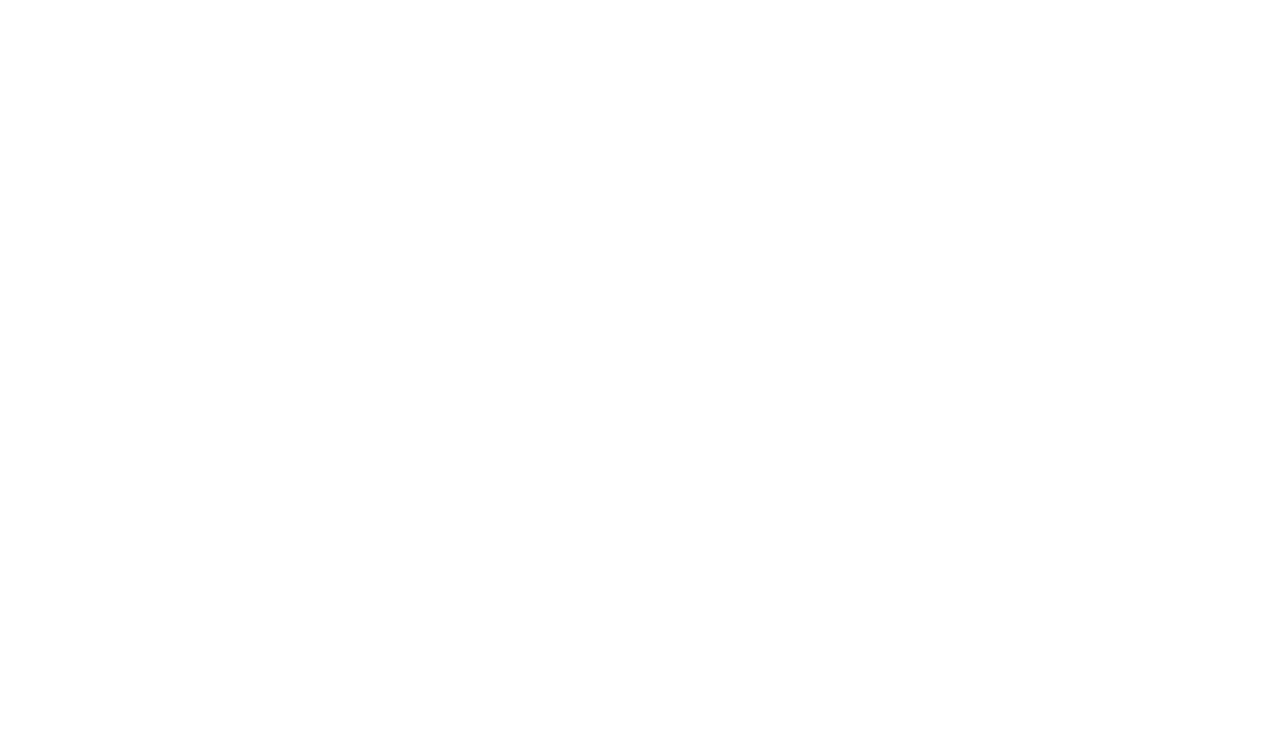
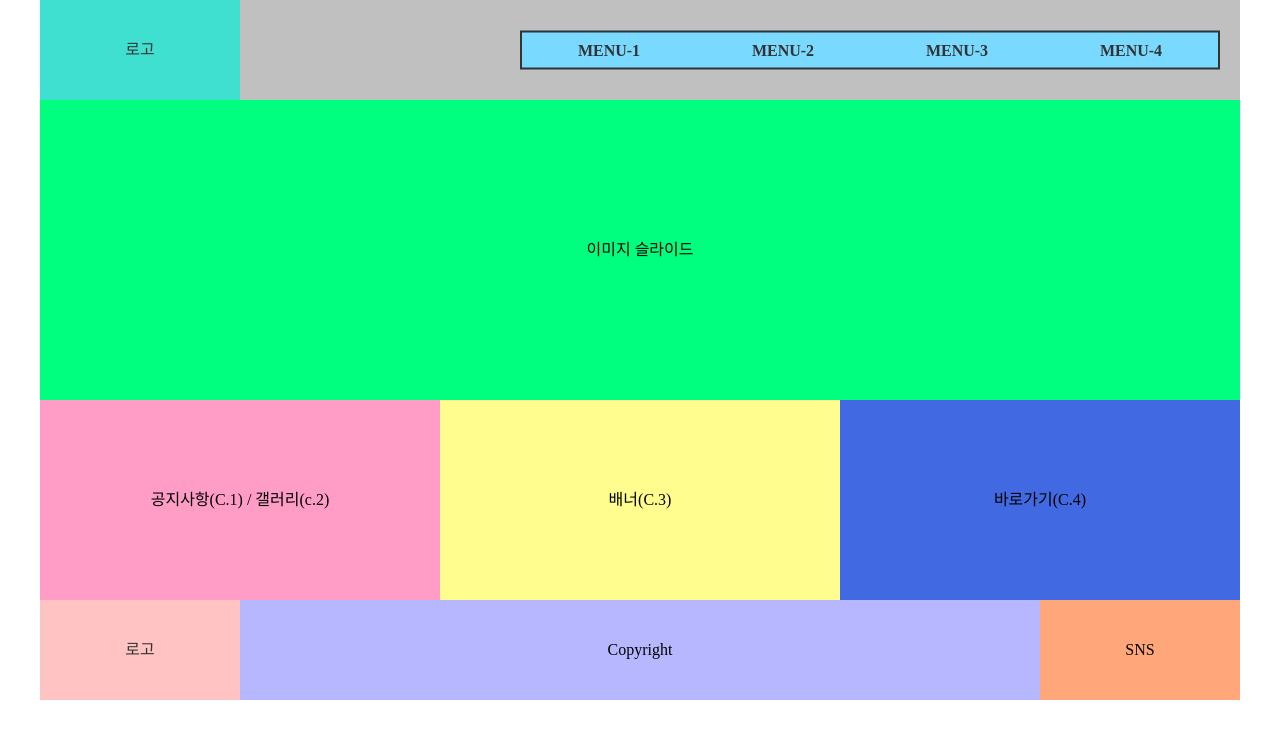
Before and after one commit to jisu9999/wireframe_ex, a plain HTML site: page index.html in a window 1280 px wide. Drawn offline with Linux system fonts and the light colour scheme.

Commit message:
레이아웃 연습
전체 레이아웃 완성

```diff
--- a/css/style.css
+++ b/css/style.css
@@ -1 +1,132 @@
 @charset "utf-8";
+* {
+  padding: 0;
+  margin: 0;
+  box-sizing: border-box;
+}
+ul,
+li {
+  list-style: none;
+}
+a {
+  color: #333;
+  text-decoration: none;
+}
+/* 전체 레이아웃 */
+.container {
+  width: 1200px;
+  height: 700px;
+  background-color: rgb(255, 149, 10);
+  margin: auto;
+}
+.header {
+  width: 100%;
+  height: 100px;
+  background-color: thistle;
+}
+.logo {
+  width: 200px;
+  height: 100px;
+  background-color: turquoise;
+  text-align: center;
+  line-height: 100px;
+  float: left;
+}
+nav {
+  position: relative;
+  width: 1000px;
+  height: 100%;
+  background-color: silver;
+  float: right;
+}
+#topMenu {
+  position: absolute;
+  top: 50%;
+  transform: translateY(-50%);
+  right: 20px;
+  width: calc(100% - 300px);
+  border: 2px solid #333;
+  background-color: rgb(122, 217, 255);
+}
+#topMenu li a {
+  width: calc(100% / 4);
+  float: left;
+  text-align: center;
+  line-height: 35px;
+  font-weight: bold;
+}
+#topMenu li a:hover {
+  color: aliceblue;
+  background-color: black;
+}
+/* 메인 */
+.contents {
+  width: 100%;
+  height: 500px;
+  background-color: rosybrown;
+}
+.img_slide {
+  width: 100%;
+  height: 300px;
+  background-color: springgreen;
+  text-align: center;
+  line-height: 300px;
+}
+.main2 {
+  width: 100%;
+  height: 200px;
+  background-color: slategray;
+}
+.gallery {
+  width: calc(100% / 3);
+  height: 200px;
+  background-color: rgb(255, 157, 198);
+  text-align: center;
+  line-height: 200px;
+  float: left;
+}
+.banner {
+  width: calc(100% / 3);
+  height: 200px;
+  background-color: rgb(255, 253, 142);
+  text-align: center;
+  line-height: 200px;
+  float: left;
+}
+.c4 {
+  width: calc(100% / 3);
+  height: 200px;
+  background-color: royalblue;
+  text-align: center;
+  line-height: 200px;
+  float: left;
+}
+.footer {
+  width: 100%;
+  height: 100px;
+  background-color: rgb(255, 181, 85);
+}
+.footerLogo {
+  width: 200px;
+  height: 100px;
+  background-color: rgb(255, 195, 195);
+  text-align: center;
+  line-height: 100px;
+  float: left;
+}
+.copyright {
+  width: calc(100% - 400px);
+  height: 100px;
+  background-color: rgb(183, 183, 255);
+  text-align: center;
+  line-height: 100px;
+  float: left;
+}
+.sns {
+  width: 200px;
+  height: 100px;
+  background-color: rgb(255, 167, 123);
+  text-align: center;
+  line-height: 100px;
+  float: left;
+}
--- a/index.html
+++ b/index.html
@@ -4,6 +4,44 @@
     <meta charset="UTF-8" />
     <meta name="viewport" content="width=device-width, initial-scale=1.0" />
     <title>JUST 쇼핑몰</title>
+    <link rel="stylesheet" href="css/style.css" />
   </head>
-  <body></body>
+  <body>
+    <!-- 전체 레이아웃 -->
+    <div class="container">
+      <!-- 상단 -->
+      <header class="header">
+        <!-- 로고 -->
+        <div class="logo">
+          <a href="#">로고</a>
+        </div>
+        <!-- 메뉴 -->
+        <nav>
+          <ul id="topMenu">
+            <li><a href="#">MENU-1</a></li>
+            <li><a href="#">MENU-2</a></li>
+            <li><a href="#">MENU-3</a></li>
+            <li><a href="#">MENU-4</a></li>
+          </ul>
+        </nav>
+      </header>
+      <!-- 메인 -->
+      <main class="contents">
+        <!-- 이미지 슬라이드 -->
+        <section class="img_slide">이미지 슬라이드</section>
+        <section class="main2">
+          <div class="gallery">공지사항(C.1) / 갤러리(c.2)</div>
+          <div class="banner">배너(C.3)</div>
+          <div class="c4">바로가기(C.4)</div>
+        </section>
+      </main>
+      <footer class="footer">
+        <div class="footerLogo">
+          <a href="#">로고</a>
+        </div>
+        <div class="copyright">Copyright</div>
+        <div class="sns">SNS</div>
+      </footer>
+    </div>
+  </body>
 </html>
```
